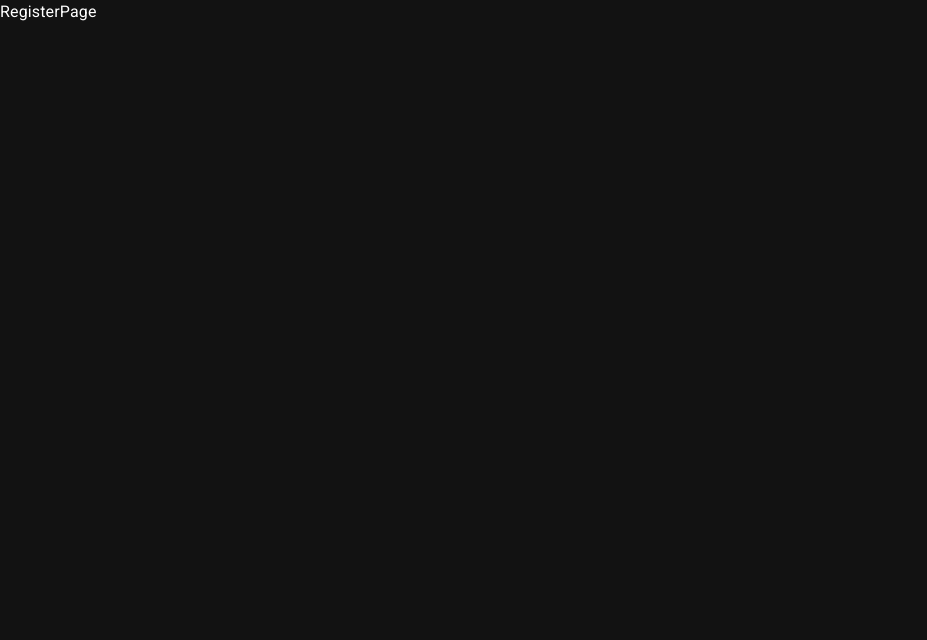
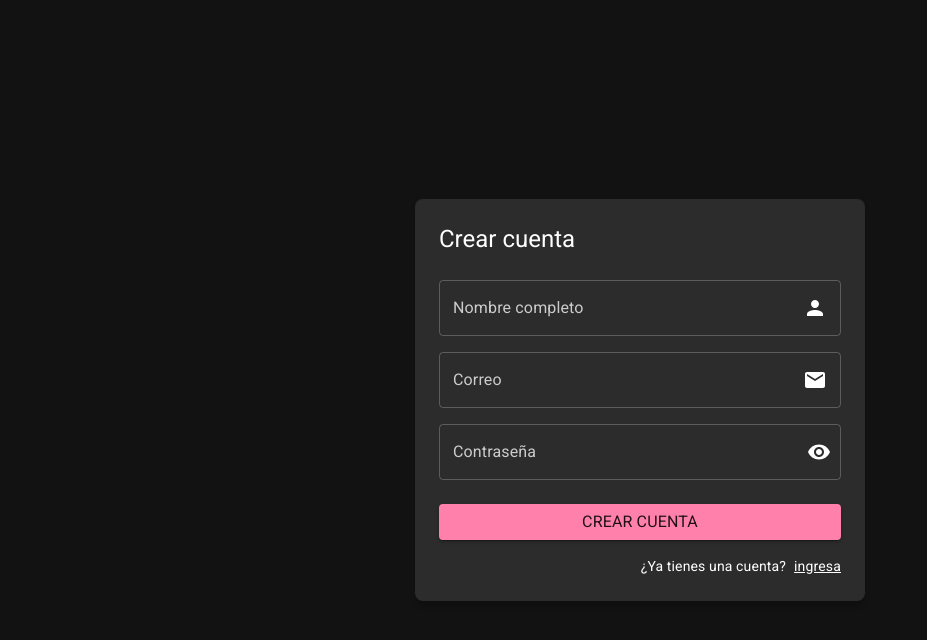
Before and after one commit to lucas-s4nchez/notes-app-frontend, a React (Vite) app: page /auth/register in a window 1280 px wide. Shown: the top 640 px of the page, without its empty margins (0-927 px from the left). Built offline with nearby package versions, Linux system fonts and the light colour scheme.

Commit message:
feat: :sparkles: RegisterPage
RegisterPage

```diff
--- a/src/auth/pages/LoginPage.tsx
+++ b/src/auth/pages/LoginPage.tsx
@@ -42,13 +42,6 @@ export const LoginPage = () => {
 
   const handleClickShowPassword = () => setShowPassword((show) => !show);
 
-  // const handleMouseDownPassword = (event) => {
-  //   event.preventDefault();
-  // };
-
-  const onRedirect = () => {
-    console.log("jiji");
-  };
   return (
     <AuthLayout title={"Iniciar sesión"}>
       <form onSubmit={handleSubmit}>
@@ -89,13 +82,13 @@ export const LoginPage = () => {
               type={showPassword ? "text" : "password"}
               placeholder="Contraseña"
               fullWidth
+              autoComplete="password"
               InputProps={{
                 endAdornment: (
                   <InputAdornment position="end">
                     <IconButton
                       aria-label="toggle password visibility"
                       onClick={handleClickShowPassword}
-                      // onMouseDown={handleMouseDownPassword}
                       edge="end"
                     >
                       {showPassword ? <VisibilityOff /> : <Visibility />}
@@ -120,11 +113,10 @@ export const LoginPage = () => {
               ¿No tienes una cuenta?
             </Typography>
             <Link
-              onClick={onRedirect}
               component={RouterLink}
               sx={{ fontSize: 14 }}
               color="inherit"
-              to={"/register"}
+              to={"/auth/register"}
             >
               registrarse
             </Link>
--- a/src/auth/pages/RegisterPage.tsx
+++ b/src/auth/pages/RegisterPage.tsx
@@ -1,3 +1,138 @@
+import { useMemo, useState } from "react";
+import { Link as RouterLink } from "react-router-dom";
+import { useFormik } from "formik";
+import * as Yup from "yup";
+import {
+  Alert,
+  Box,
+  Button,
+  Grid,
+  IconButton,
+  InputAdornment,
+  Link,
+  TextField,
+  Typography,
+} from "@mui/material";
+import PersonIcon from "@mui/icons-material/Person";
+import EmailIcon from "@mui/icons-material/Email";
+import Visibility from "@mui/icons-material/Visibility";
+import VisibilityOff from "@mui/icons-material/VisibilityOff";
+import { AuthLayout } from "../layout";
+
 export const RegisterPage = () => {
-  return <div>RegisterPage</div>;
+  const { getFieldProps, handleSubmit, errors, touched } = useFormik({
+    initialValues: {
+      displayName: "",
+      email: "",
+      password: "",
+    },
+    validationSchema: Yup.object({
+      displayName: Yup.string()
+        .trim()
+        .required("Campo requerido")
+        .min(3, "Minimo 3 caracteres"),
+      email: Yup.string()
+        .email("Correo electronico invalido")
+        .required("Campo requerido"),
+      password: Yup.string()
+        .min(6, "Minimo 6 caracteres")
+        .required("Campo requerido"),
+    }),
+    onSubmit: (values) => {
+      console.log(values);
+    },
+  });
+  const [showPassword, setShowPassword] = useState(false);
+
+  const handleClickShowPassword = () => setShowPassword((show) => !show);
+
+  return (
+    <AuthLayout title="Crear cuenta">
+      <form onSubmit={handleSubmit}>
+        <Grid container>
+          <Grid item xs={12} sx={{ mt: 2 }}>
+            <TextField
+              label="Nombre completo"
+              type="text"
+              placeholder="Tu nombre"
+              fullWidth
+              InputProps={{
+                endAdornment: (
+                  <InputAdornment position="end">
+                    <PersonIcon />
+                  </InputAdornment>
+                ),
+              }}
+              {...getFieldProps("displayName")}
+              error={!!errors.displayName && touched.displayName}
+              helperText={touched.displayName && errors.displayName}
+            />
+          </Grid>
+          <Grid item xs={12} sx={{ mt: 2 }}>
+            <TextField
+              label="Correo"
+              type="email"
+              placeholder="correo@correo.com"
+              fullWidth
+              InputProps={{
+                endAdornment: (
+                  <InputAdornment position="end">
+                    <EmailIcon />
+                  </InputAdornment>
+                ),
+              }}
+              {...getFieldProps("email")}
+              error={!!errors.email && touched.email}
+              helperText={touched.email && errors.email}
+            />
+          </Grid>
+          <Grid item xs={12} sx={{ mt: 2 }}>
+            <TextField
+              label="Contraseña"
+              type={showPassword ? "text" : "password"}
+              placeholder="Contraseña"
+              fullWidth
+              autoComplete="password"
+              InputProps={{
+                endAdornment: (
+                  <InputAdornment position="end">
+                    <IconButton
+                      aria-label="toggle password visibility"
+                      onClick={handleClickShowPassword}
+                      edge="end"
+                    >
+                      {showPassword ? <VisibilityOff /> : <Visibility />}
+                    </IconButton>
+                  </InputAdornment>
+                ),
+              }}
+              {...getFieldProps("password")}
+              error={!!errors.password && touched.password}
+              helperText={touched.password && errors.password}
+            />
+          </Grid>
+          <Grid container spacing={2} sx={{ mb: 2, mt: 1 }}>
+            <Grid item xs={12}>
+              <Button type="submit" variant="contained" fullWidth>
+                <Typography>Crear cuenta</Typography>
+              </Button>
+            </Grid>
+          </Grid>
+          <Grid container direction="row" justifyContent="end">
+            <Typography sx={{ mr: 1, fontSize: 14 }}>
+              ¿Ya tienes una cuenta?
+            </Typography>
+            <Link
+              component={RouterLink}
+              sx={{ fontSize: 14 }}
+              color="inherit"
+              to={"/auth/login"}
+            >
+              ingresa
+            </Link>
+          </Grid>
+        </Grid>
+      </form>
+    </AuthLayout>
+  );
 };
```
